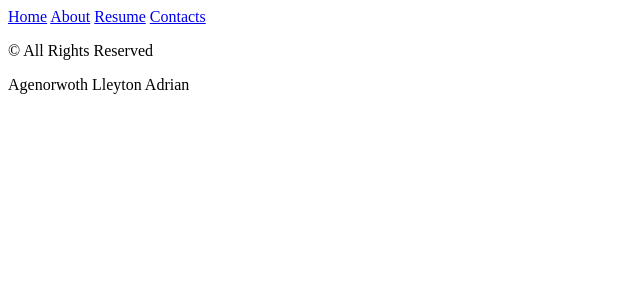
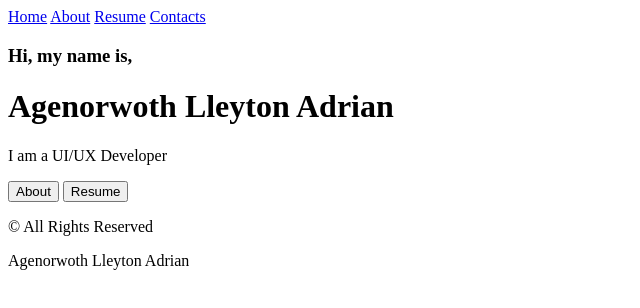
Before and after one commit to lley-tonn/portifolio, a plain HTML site: page index.html in a window 1280 px wide. Shown: the whole page, without its empty margins (0-640 px from the left). Drawn offline with Linux system fonts and the light colour scheme.

Commit message:
main page

```diff
--- a/index.html
+++ b/index.html
@@ -14,6 +14,14 @@
         <a href="resume.html">Resume</a>
         <a href="contacts.html">Contacts</a>
     </div>
+    <!--MAIN PAGE-->
+    <div class="main">
+        <h3>Hi, my name is,</h3>
+        <h1>Agenorwoth Lleyton Adrian</h1>
+        <p>I am a UI/UX Developer</p>
+        <button href="about.html">About</button>
+        <button href="resume.html">Resume</button>
+    </div>
     <!--FOOTER SECTION-->
     <div class="footer">
         <p>© All Rights Reserved</p>
```
